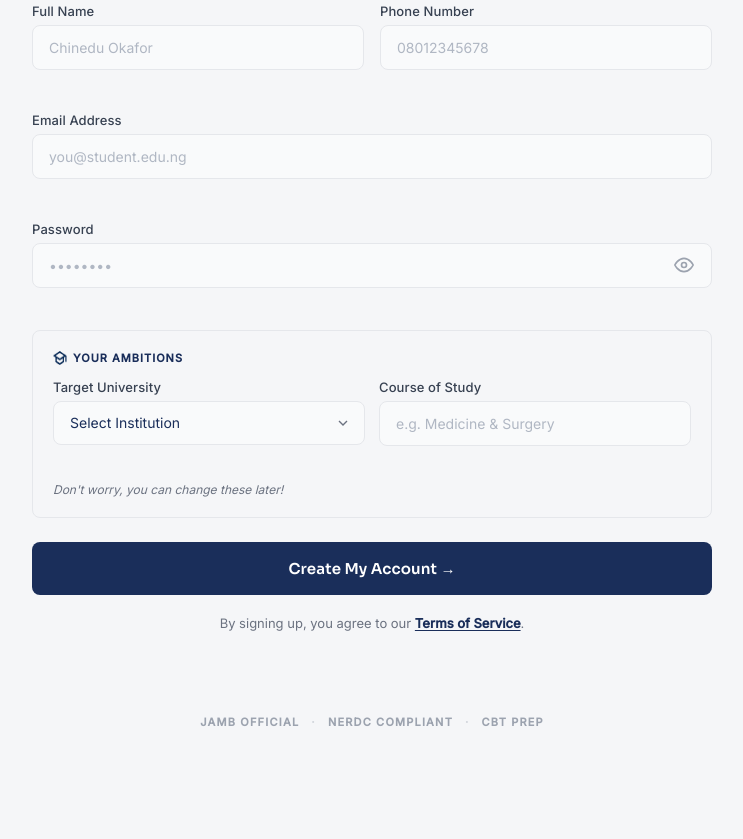
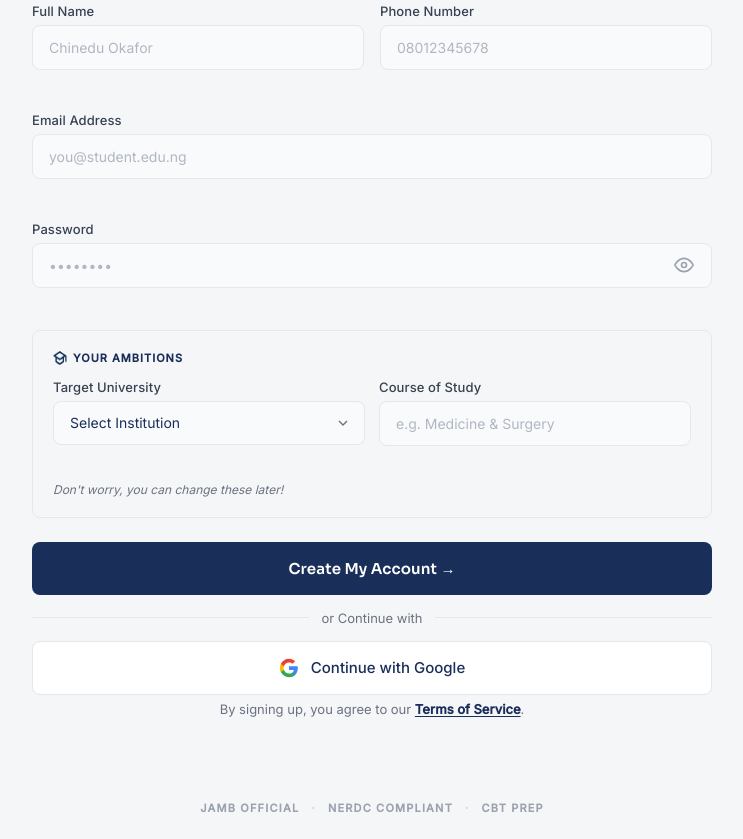
Before and after one commit to Succex7/Team-pillar-frontend, a website built with Vite: page pages/register.html in a window 1280 px wide. Shown: the part 499-1338 px from the top of the page, without its empty margins (268-1011 px from the left). Before the commit the page ends 1252 px from the top, so only its background shows below. Built offline with nearby package versions, Linux system fonts and the light colour scheme; no server answers.

Commit message:
add google button

```diff
--- a/pages/register.html
+++ b/pages/register.html
@@ -153,12 +153,35 @@
             <span id="submitLoader" class="btn-loader hidden"></span>
           </button>
 
+        </form>
+
+        <!-- Divider -->
+          <div class="divider" aria-hidden="true">
+            <span class="divider-line"></span>
+            <span class="divider-text">or Continue with</span>
+            <span class="divider-line"></span>
+          </div>
+
+          <!-- Google OAuth -->
+          <button
+            type="button"
+            class="btn-google"
+            id="googleBtn"
+            aria-label="Continue with Google"
+          >
+            <svg width="20" height="20" viewBox="0 0 24 24" aria-hidden="true">
+              <path d="M22.56 12.25c0-.78-.07-1.53-.2-2.25H12v4.26h5.92c-.26 1.37-1.04 2.53-2.21 3.31v2.77h3.57c2.08-1.92 3.28-4.74 3.28-8.09z" fill="#4285F4"/>
+              <path d="M12 23c2.97 0 5.46-.98 7.28-2.66l-3.57-2.77c-.98.66-2.23 1.06-3.71 1.06-2.86 0-5.29-1.93-6.16-4.53H2.18v2.84C3.99 20.53 7.7 23 12 23z" fill="#34A853"/>
+              <path d="M5.84 14.09c-.22-.66-.35-1.36-.35-2.09s.13-1.43.35-2.09V7.07H2.18C1.43 8.55 1 10.22 1 12s.43 3.45 1.18 4.93l3.66-2.84z" fill="#FBBC05"/>
+              <path d="M12 5.38c1.62 0 3.06.56 4.21 1.64l3.15-3.15C17.45 2.09 14.97 1 12 1 7.7 1 3.99 3.47 2.18 7.07l3.66 2.84c.87-2.6 3.3-4.53 6.16-4.53z" fill="#EA4335"/>
+            </svg>
+            Continue with Google
+          </button>
+
           <p class="tos-text">
             By signing up, you agree to our
             <a href="/pages/terms.html" class="tos-link">Terms of Service</a>.
           </p>
-
-        </form>
 
         <!-- Toast -->
         <div class="toast" id="toast" role="alert" aria-live="polite"></div>
--- a/src/scripts/register.js
+++ b/src/scripts/register.js
@@ -85,6 +85,37 @@ function bindPasswordToggle() {
     );
   });
 }
+
+// GOOGLE LOGIN
+function bindGoogleLogin() {
+  if (!googleBtn) return;
+
+  googleBtn.addEventListener('click', handleGoogleLogin);
+}
+
+async function handleGoogleLogin() {
+  googleBtn.disabled = true;
+  googleBtn.textContent = 'Redirecting...';
+
+  try {
+    // Redirect to Google OAuth endpoint
+    // The backend will handle the OAuth flow and redirect back
+    window.location.href = `${import.meta.env.VITE_API_BASE_URL}/auth/google`;
+  } catch (err) {
+    showToast(getErrorMessage(err), 'error');
+    googleBtn.disabled = false;
+    googleBtn.innerHTML = `
+      <svg width="20" height="20" viewBox="0 0 24 24" aria-hidden="true">
+        <path d="M22.56 12.25c0-.78-.07-1.53-.2-2.25H12v4.26h5.92c-.26 1.37-1.04 2.53-2.21 3.31v2.77h3.57c2.08-1.92 3.28-4.74 3.28-8.09z" fill="#4285F4"/>
+        <path d="M12 23c2.97 0 5.46-.98 7.28-2.66l-3.57-2.77c-.98.66-2.23 1.06-3.71 1.06-2.86 0-5.29-1.93-6.16-4.53H2.18v2.84C3.99 20.53 7.7 23 12 23z" fill="#34A853"/>
+        <path d="M5.84 14.09c-.22-.66-.35-1.36-.35-2.09s.13-1.43.35-2.09V7.07H2.18C1.43 8.55 1 10.22 1 12s.43 3.45 1.18 4.93l3.66-2.84z" fill="#FBBC05"/>
+        <path d="M12 5.38c1.62 0 3.06.56 4.21 1.64l3.15-3.15C17.45 2.09 14.97 1 12 1 7.7 1 3.99 3.47 2.18 7.07l3.66 2.84c.87-2.6 3.3-4.53 6.16-4.53z" fill="#EA4335"/>
+      </svg>
+      Continue with Google
+    `;
+  }
+}
+
 
 // NAVBAR FLOATING SHADOW ON SCROLL
 
--- a/src/styles/register.css
+++ b/src/styles/register.css
@@ -450,6 +450,59 @@ select:focus {
 .toast.error  { background: #991b1b; }
 .toast.success { background: #14532d; }
 
+/* DIVIDER */
+.divider {
+  margin : 15px 0;
+  display: flex;
+  align-items: center;
+  gap: 12px;
+}
+
+.divider-line {
+  flex: 1;
+  height: 1px;
+  background: var(--pillar-border);
+}
+
+.divider-text {
+  font-size: 13px;
+  color: var(--pillar-muted);
+  white-space: nowrap;
+}
+
+/* GOOGLE BUTTON */
+.btn-google {
+  width: 100%;
+  padding: 16px 24px;
+  background: var(--pillar-white);
+  color: var(--pillar-navy);
+  font-family: var(--font-body);
+  font-size: 15px;
+  font-weight: 500;
+  margin: 6px 0;
+  border: 1.5px solid var(--pillar-border);
+  border-radius: var(--pillar-radius-sm);
+  cursor: pointer;
+  display: flex;
+  align-items: center;
+  justify-content: center;
+  gap: 12px;
+  transition:
+    background var(--transition-fast),
+    border-color var(--transition-fast),
+    box-shadow var(--transition-fast);
+}
+
+.btn-google:hover {
+  background: var(--pillar-bg);
+  border-color: rgba(26, 46, 90, 0.2);
+  box-shadow: 0 2px 8px rgba(26, 46, 90, 0.06);
+}
+
+.btn-google:active {
+  transform: scale(0.99);
+}
+
 /* FOOTER  */
 .register-footer {
   background: transparent;
```
